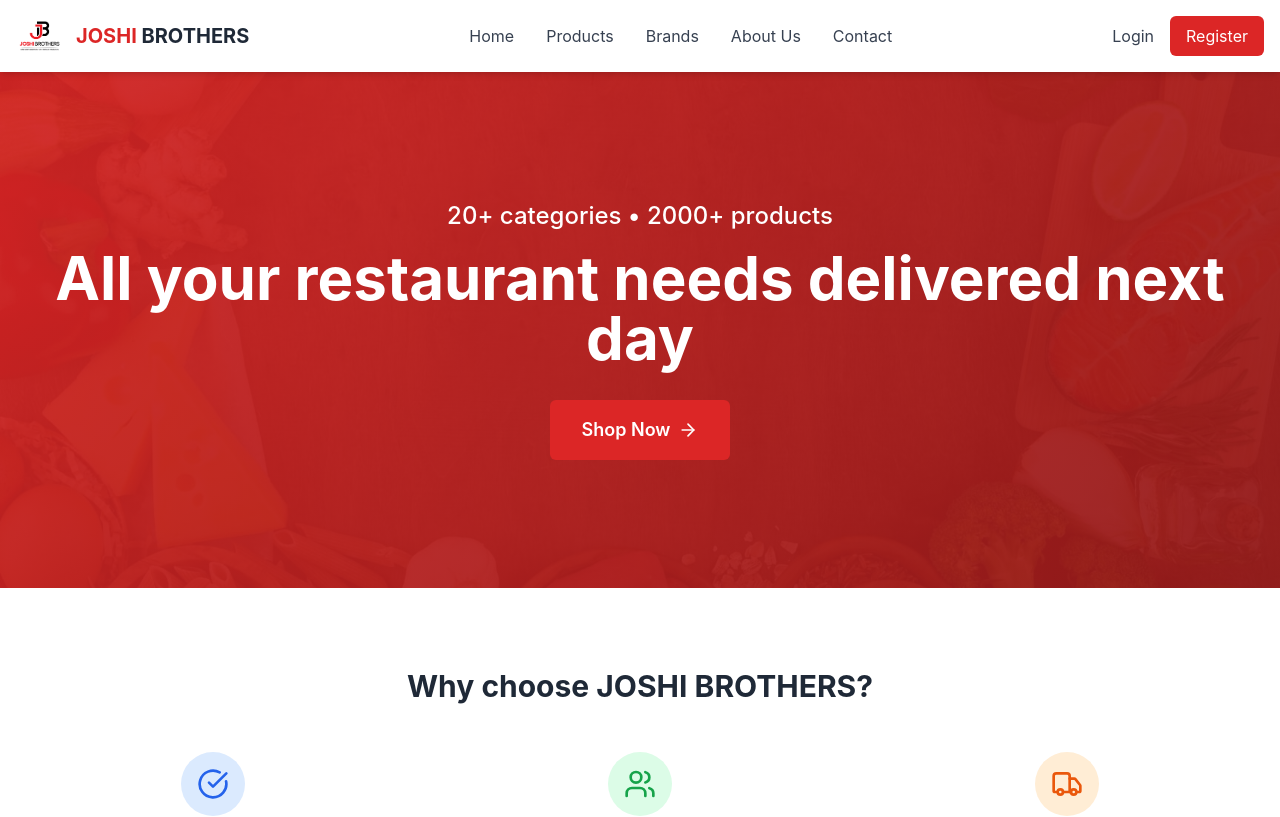
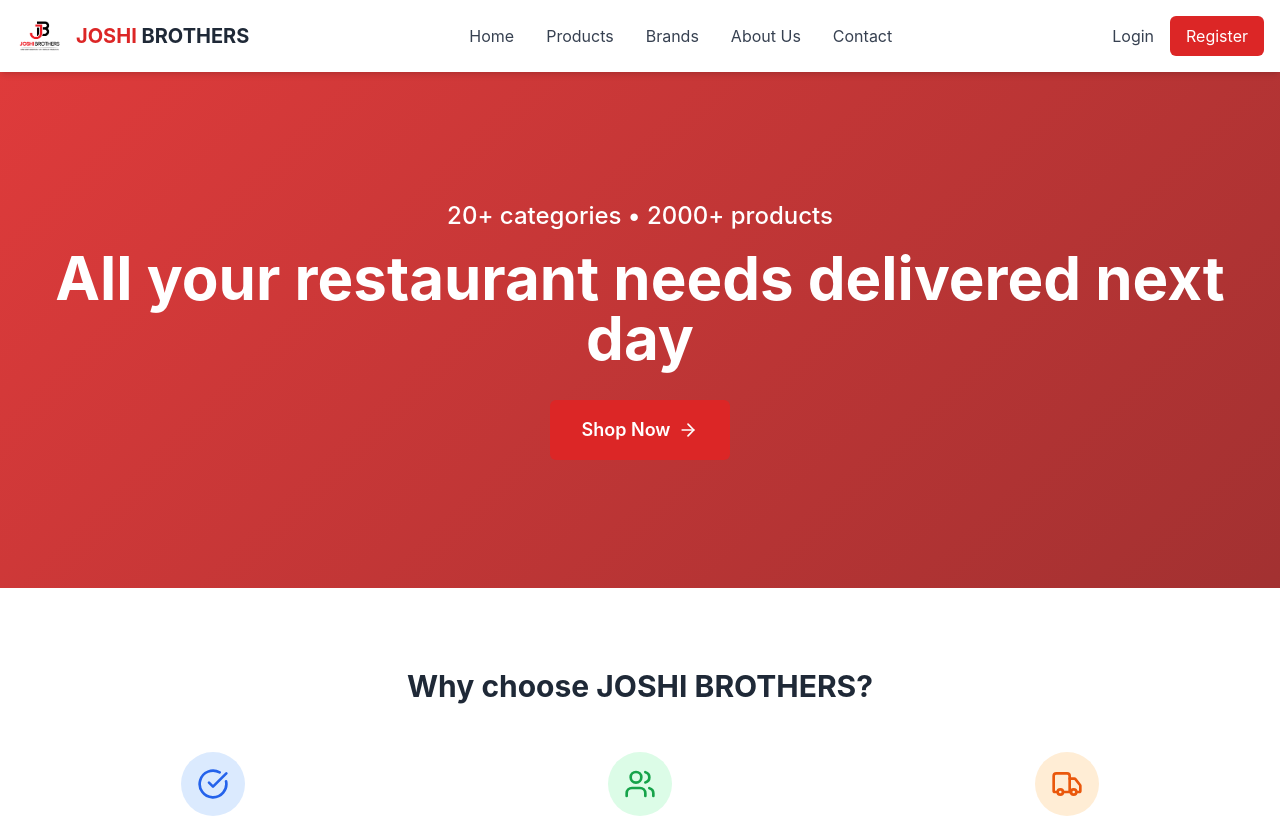
Before and after one commit to Gokul0616/JOSHI-BROTHERS, a React (Create React App) app in the folder frontend/: page / in a window 1280 px wide. Shown: the top 817 px of the page. Built offline with nearby package versions, Linux system fonts and the light colour scheme; no server answers.

Commit message:
auto-commit for 8d4c4b70-1a4d-43f5-835c-d4a818b98156

```diff
--- a/frontend/src/App.css
+++ b/frontend/src/App.css
@@ -33,8 +33,7 @@
 }
 
 .hero-section {
-  background: linear-gradient(135deg, rgba(220, 38, 38, 0.9), rgba(153, 27, 27, 0.9)),
-    url('/assets/desktop-image.jpg') center/cover;
+  background: linear-gradient(135deg, rgba(220, 38, 38, 0.9), rgba(153, 27, 27, 0.9));
   min-height: 500px;
 }
 
```
